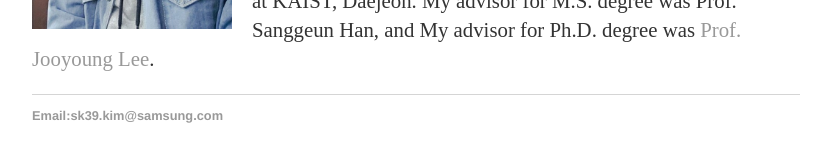
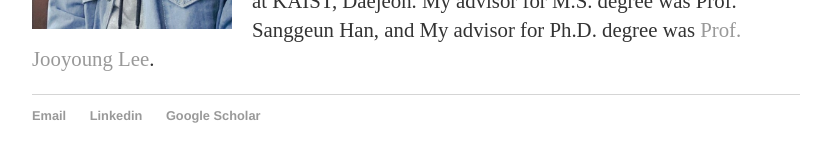
Before and after one commit to sgk1m/sgk1m.github.io, a Jekyll site: the page built from index.html, in a window 1280 px wide. Shown: the part 463-625 px from the top of the page, without its empty margins (224-1053 px from the left). Built offline with Jekyll 4.4.1, drawn with Linux system fonts in a browser that asks for light colours.

Commit message:
Update default.html

```diff
--- a/_layouts/default.html
+++ b/_layouts/default.html
@@ -30,7 +30,9 @@
 			</div><!-- /.container -->
 			<footer>
 	    		<ul>
-	        		<li><a href="mailto:sk39.kim@samsung.com">Email:sk39.kim@samsung.com</a></li>
+	        		<li><a href="mailto:sk39.kim@samsung.com">Email</a></li>
+				<li><a href="https://www.linkedin.com/in/seongkwang-kim-041a79201/">Linkedin</a></li>
+				<li><a href="https://scholar.google.com/citations?user=F4sNroEAAAAJ&hl=ko">Google Scholar</a></li>
 				</ul>
 			</footer>
 		</body>
```
